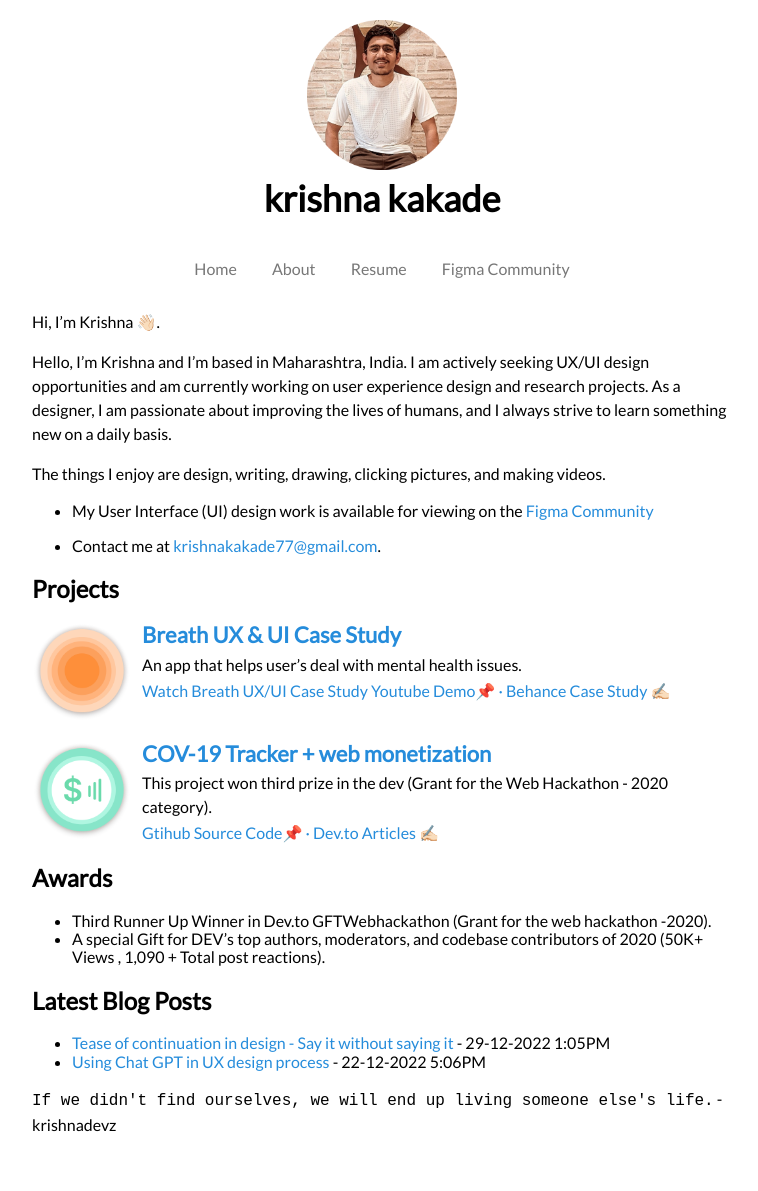
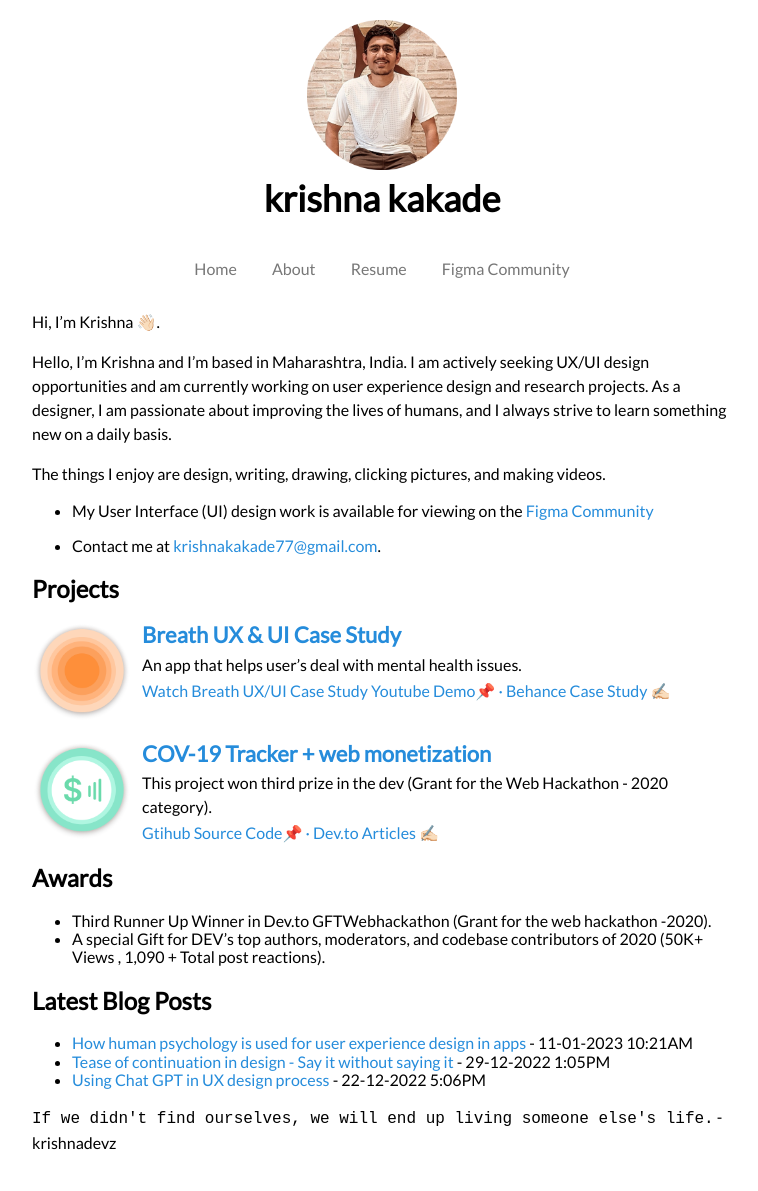
Before and after one commit to krishnadevz/krishnadevz.github.io, a Jekyll site: the page built from index.md, in a window 1280 px wide. Shown: the whole page, without its empty margins (258-1016 px from the left). Built offline with Jekyll 4.4.1, drawn with Linux system fonts in a browser that asks for light colours; nearby versions of some CDN libraries.

Commit message:
blog updates

```diff
--- a/index.md
+++ b/index.md
@@ -31,6 +31,7 @@ The things I enjoy are design, writing, drawing, clicking pictures, and making v
 
 ## Latest Blog Posts
 
+* [How human psychology is used for user experience design in apps](https://dev.to/krishnakakade/how-human-psychology-is-used-for-user-experience-design-in-apps-2odc) - 11-01-2023 10:21AM
 * [Tease of continuation in design - Say it without saying it](https://dev.to/krishnakakade/tease-of-continuation-in-design-say-it-without-saying-it-59am) - 29-12-2022 1:05PM
 * [Using Chat GPT in UX design process](https://dev.to/krishnakakade/using-chat-gpt-in-ux-design-process-4doo) - 22-12-2022 5:06PM
 
```
